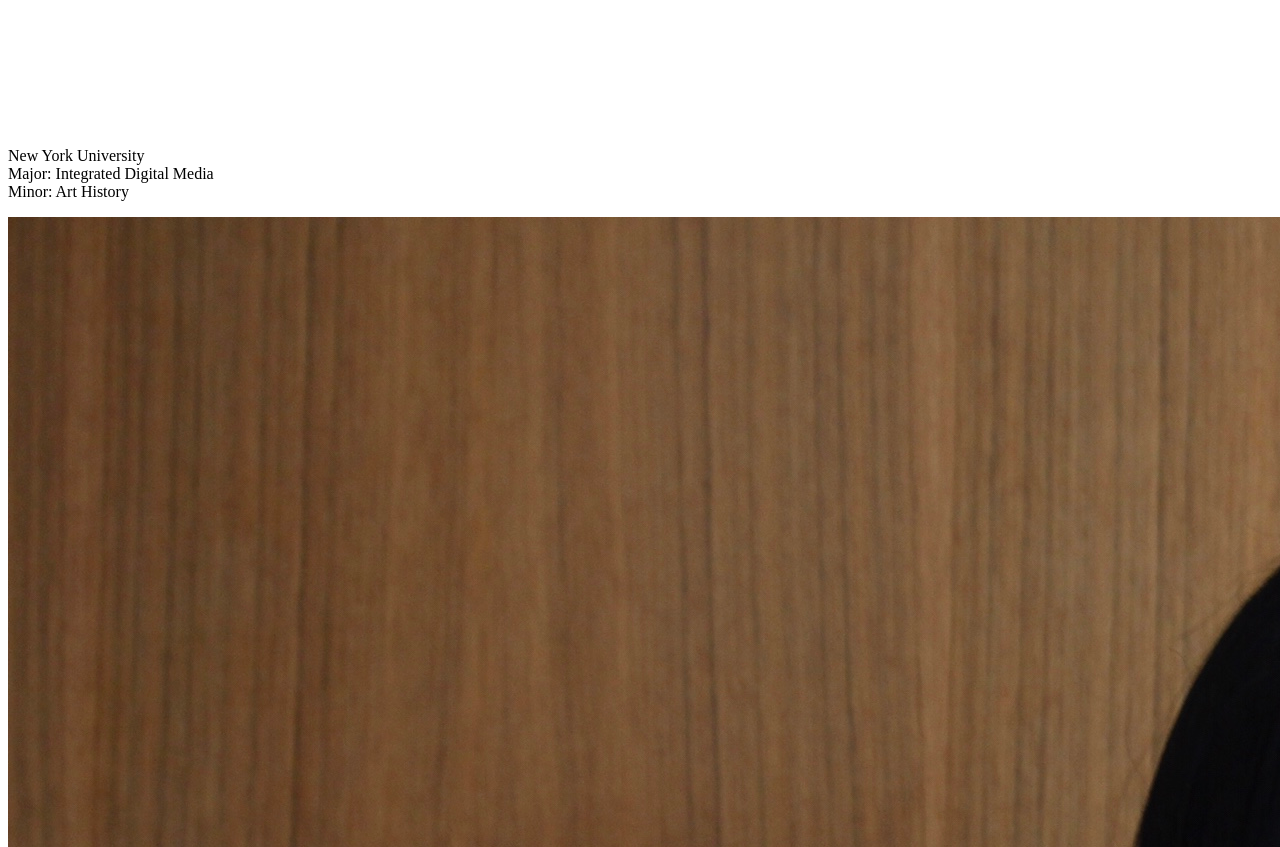
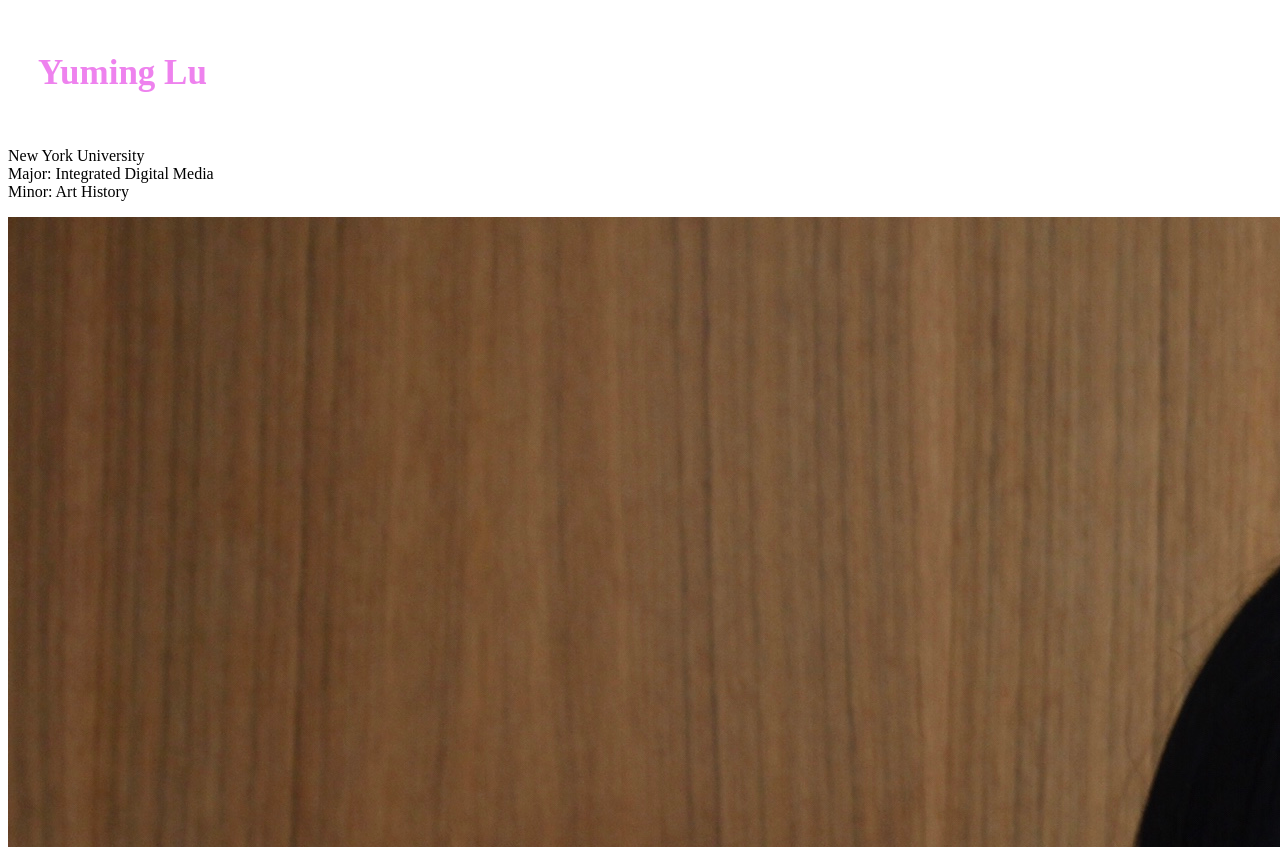
Before and after one commit to Yuminglu/Homework-2, a plain HTML site: page index.html in a window 1280 px wide. Shown: the top 847 px of the page. Drawn offline with Linux system fonts and the light colour scheme.

Commit message:
Update style.css

```diff
--- a/style.css
+++ b/style.css
@@ -1,6 +1,6 @@
 h1 {
   font-family: <link href="https://fonts.googleapis.com/css?family=Amatic+SC|Dancing+Script" rel="stylesheet">;
-  color: white;
+  color: Violet;
   background-image:ucl (IMG_7613.jpg);
   padding: 30px;
   font-size: 35px;
```
